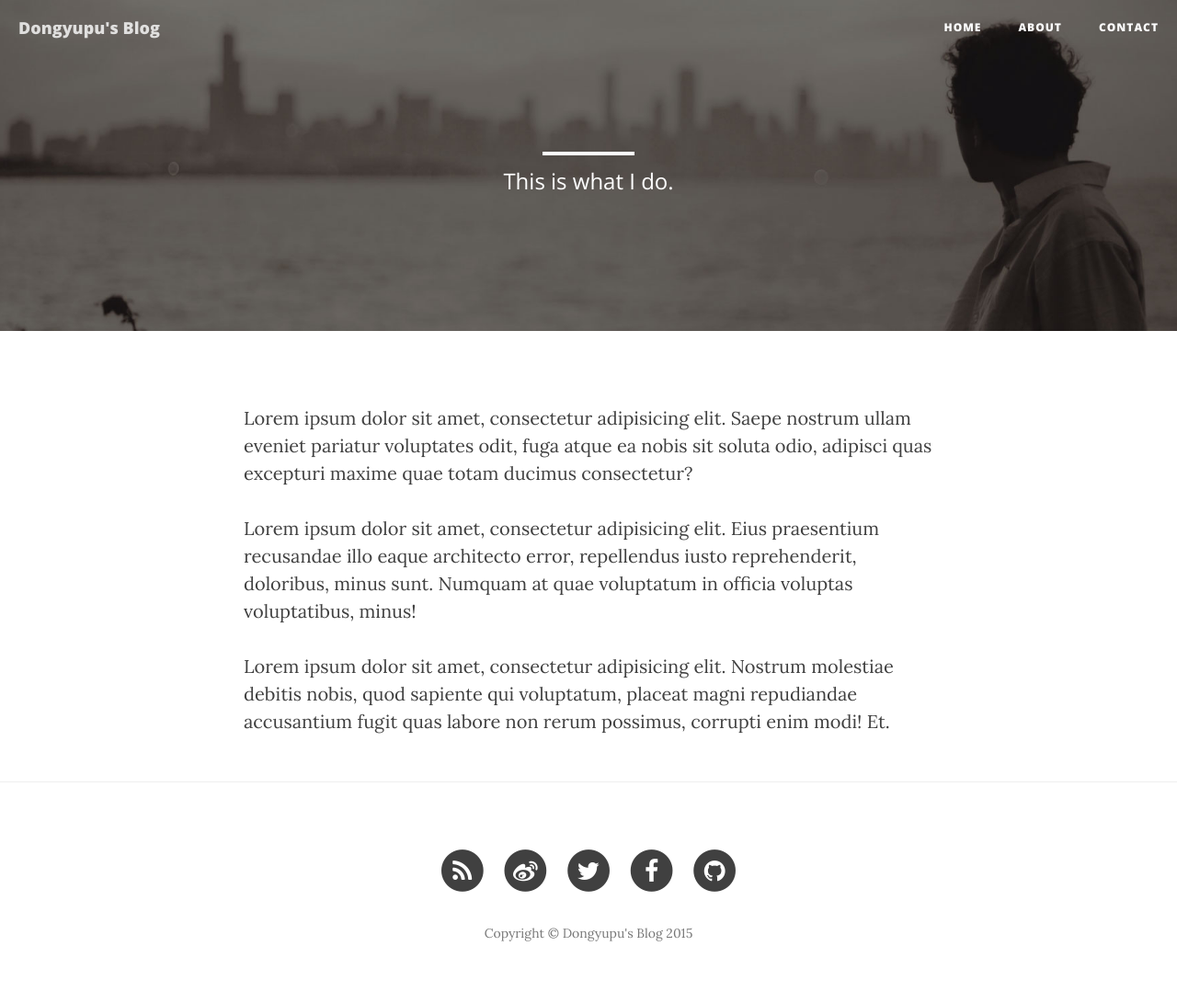
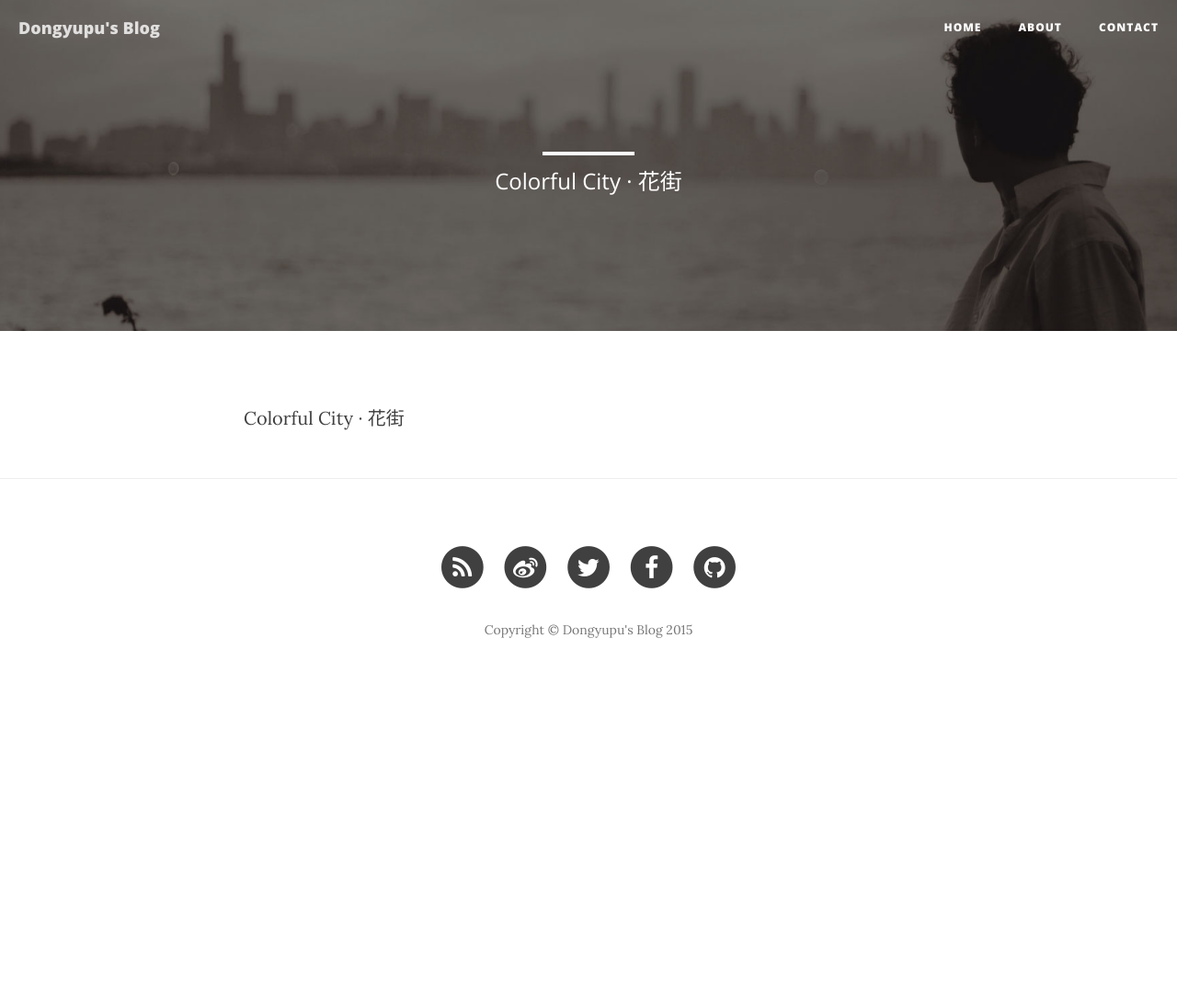
Before and after one commit to dongyupu/colorfulcity, a Jekyll site: the page built from about.html, in a window 1280 px wide. Shown: the whole page at 92% size. Built offline with Jekyll 4.4.1, drawn with Linux system fonts in a browser that asks for light colours; nearby versions of some CDN libraries; after the commit the page ends 900 px from its top, so only the background shows below that.

Commit message:
Update about.html

```diff
--- a/about.html
+++ b/about.html
@@ -1,12 +1,8 @@
 ---
 layout: page
 title: "About"
-description: "This is what I do."
+description: "Colorful City · 花街"
 header-img: "img/about-bg.jpg"
 ---
 
-<p>Lorem ipsum dolor sit amet, consectetur adipisicing elit. Saepe nostrum ullam eveniet pariatur voluptates odit, fuga atque ea nobis sit soluta odio, adipisci quas excepturi maxime quae totam ducimus consectetur?</p>
-
-<p>Lorem ipsum dolor sit amet, consectetur adipisicing elit. Eius praesentium recusandae illo eaque architecto error, repellendus iusto reprehenderit, doloribus, minus sunt. Numquam at quae voluptatum in officia voluptas voluptatibus, minus!</p>
-
-<p>Lorem ipsum dolor sit amet, consectetur adipisicing elit. Nostrum molestiae debitis nobis, quod sapiente qui voluptatum, placeat magni repudiandae accusantium fugit quas labore non rerum possimus, corrupti enim modi! Et.</p>
+<p>Colorful City · 花街</p>
```
